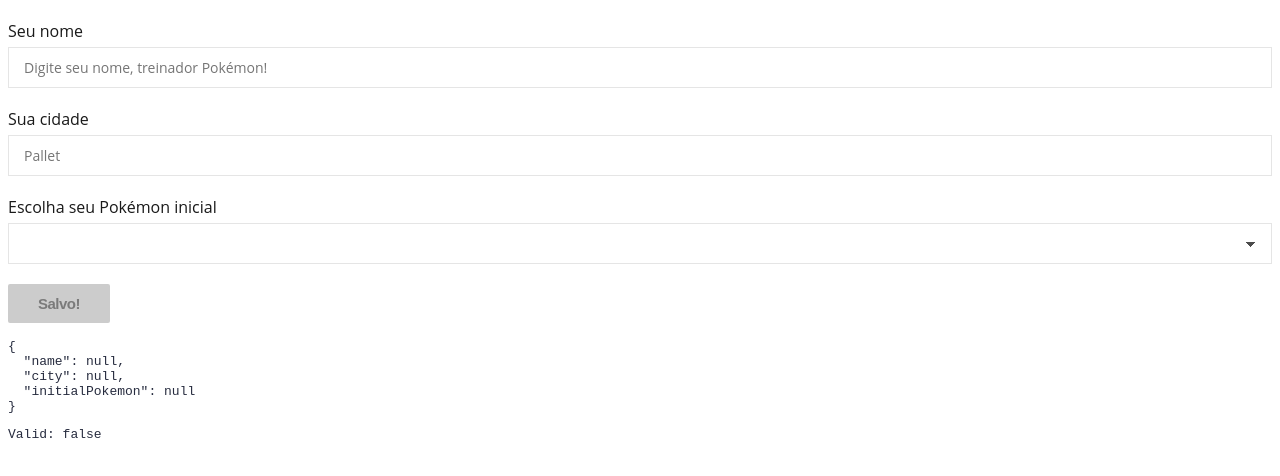
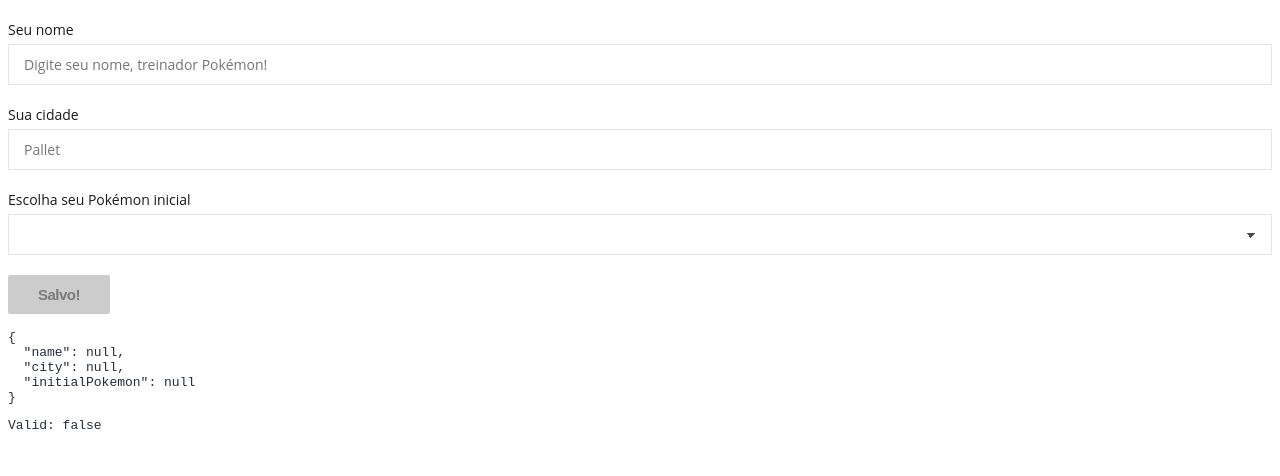
Before and after one commit to andrewarosario/angular-dynamic-component-form, an Angular app: page / in a window 1280 px wide. Shown: the top 476 px of the page. Built offline with nearby package versions, Linux system fonts and the light colour scheme.

Commit message:
add validation to all fields

```diff
--- a/src/app/pokemon-trainer-form.service.ts
+++ b/src/app/pokemon-trainer-form.service.ts
@@ -27,19 +27,21 @@
         label: 'Seu nome',
         name: 'name',
         placeholder: 'Digite seu nome, treinador Pokémon!',
-        validation: [Validators.required],
+        validation: [Validators.required, Validators.maxLength(30)],
       },
       {
         type: 'input',
         label: 'Sua cidade',
         name: 'city',
         placeholder: 'Pallet',
+        validation: [Validators.required, Validators.maxLength(20)],
       },
       {
         type: 'select',
         label: 'Escolha seu Pokémon inicial',
         name: 'initialPokemon',
         options: ['Bulbasaur', 'Charmander', 'Squirtle'],
+        validation: [Validators.required],
       },
     ];
   }
--- a/src/styles.css
+++ b/src/styles.css
@@ -9,13 +9,14 @@
 }
 
 form.submitted input.ng-invalid,
-input.ng-dirty.ng-invalid {
+input.ng-dirty.ng-invalid,
+select.ng-dirty.ng-invalid {
   border: 1px solid red;
 }
 
 label {
   display: block;
-  font-size: 16px;
+  font-size: 14px;
   font-weight: 400;
   letter-spacing: 0px;
   margin: 20px 0 5px;
```
